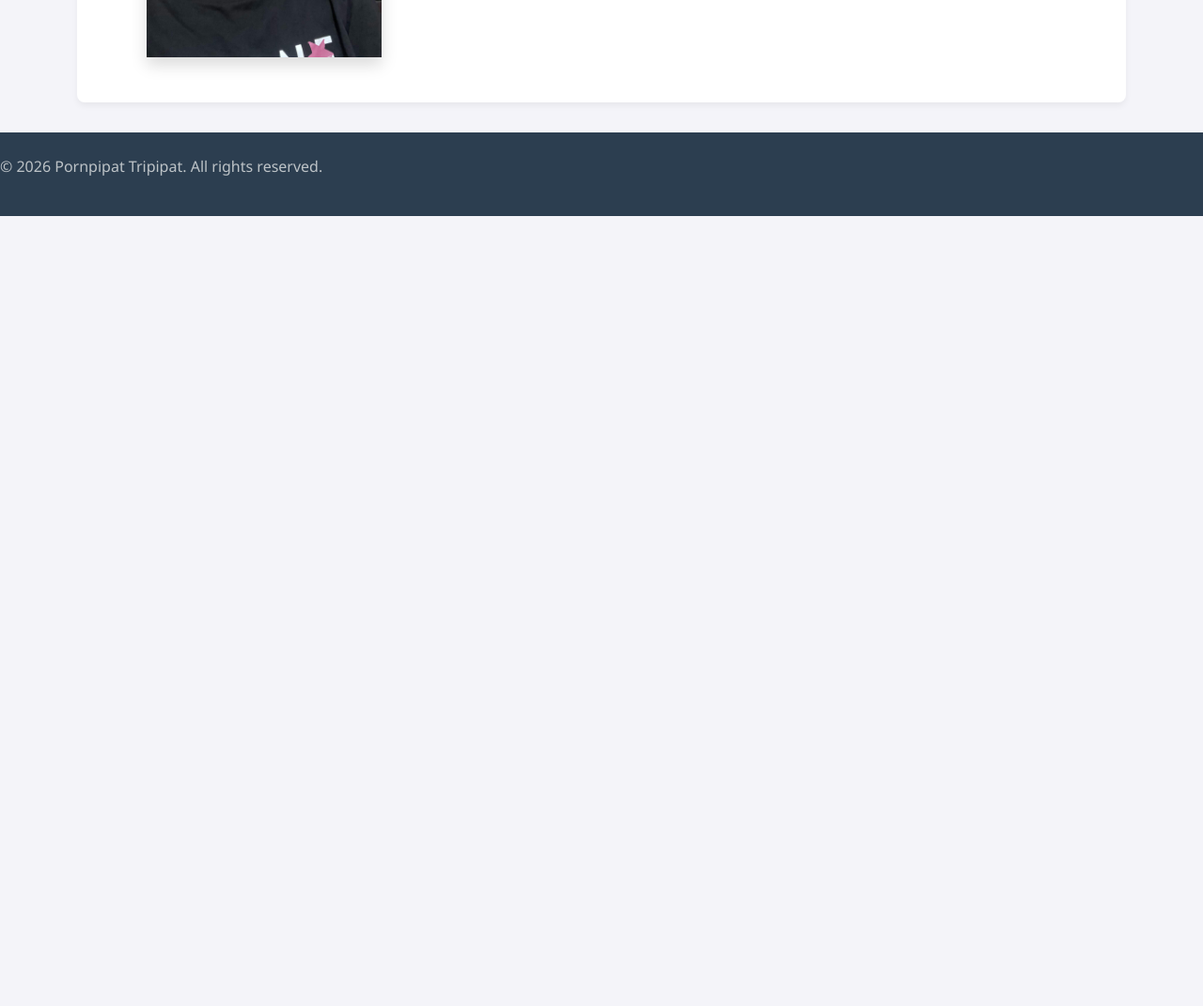
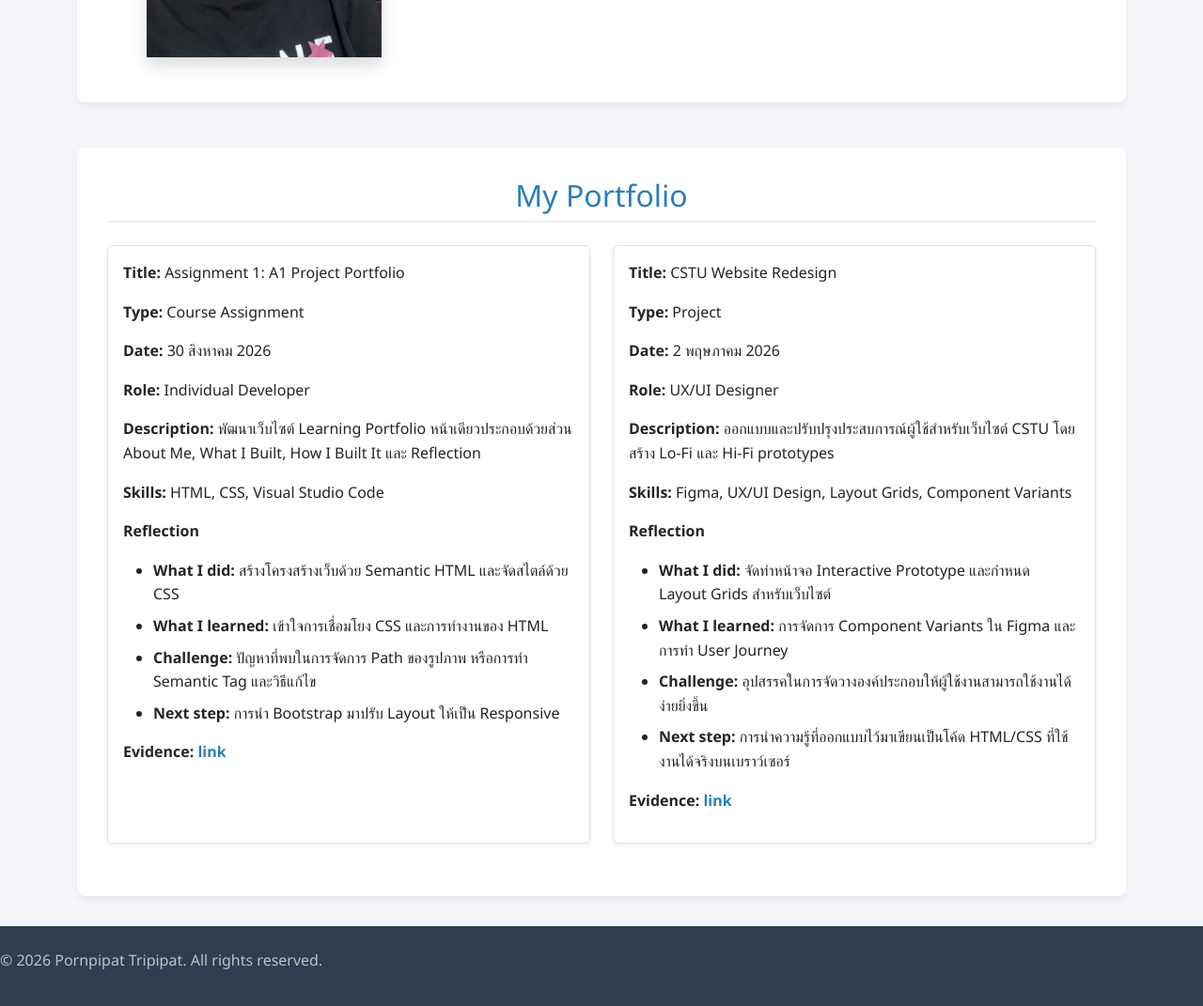
Before and after one commit to pornpipattripipat/A2_6709616087, a plain HTML site: page index.html in a window 1280 px wide. Shown: the part 545-1616 px from the top of the page at 94% size. Before the commit the page ends 800 px from the top, so only its background shows below. Drawn offline with nearby package versions, Linux system fonts and the light colour scheme.

Commit message:
Add portfolio section

```diff
--- a/index.html
+++ b/index.html
@@ -15,7 +15,7 @@
         <h1>A2 Project Portfolio</h1>
     </header>
 <main class="container mt-5">
-    <section id="about-me">
+<section id="about-me">
     <h2 class="text-center mb-4">About Me</h2>
     <div class="row align-items-center">
 
@@ -28,7 +28,49 @@
         <p><strong>ความสนใจ:</strong> สนใจด้านการวิเคราะห์ข้อมูล การออกแบบ UX/UI และ การเขียนโปรแกรม</p>
     </div>
     </div>
-    </section>
+</section>
+<section id="my-portfolio" class="mt-5">
+    <h2 class="text-center mb-4">My Portfolio</h2>
+    <div class="row align-items-stretch">
+    <div class="col-md-6 mb-4">
+    <div class="p-3 border rounded shadow-sm h-100">
+        <p><strong>Title:</strong> Assignment 1: A1 Project Portfolio</p>
+        <p><strong>Type:</strong> Course Assignment</p>
+        <p><strong>Date:</strong> 30 สิงหาคม 2026</p>
+        <p><strong>Role:</strong> Individual Developer</p>
+        <p><strong>Description:</strong> พัฒนาเว็บไซต์ Learning Portfolio หน้าเดียวประกอบด้วยส่วน About Me, What I Built, How I Built It และ Reflection</p>
+        <p><strong>Skills:</strong> HTML, CSS, Visual Studio Code</p>
+        <p><strong>Reflection</strong></p>
+            <ul>
+            <li><strong>What I did:</strong> สร้างโครงสร้างเว็บด้วย Semantic HTML และจัดสไตล์ด้วย CSS</li>
+            <li><strong>What I learned:</strong> เข้าใจการเชื่อมโยง CSS และการทำงานของ HTML</li>
+            <li><strong>Challenge:</strong> ปัญหาที่พบในการจัดการ Path ของรูปภาพ หรือการทำ Semantic Tag และวิธีแก้ไข</li>
+            <li><strong>Next step:</strong> การนำ Bootstrap มาปรับ Layout ให้เป็น Responsive</li>
+            </ul>
+        <p><strong>Evidence:</strong> <a href="https://drive.google.com/.../1vZni...">link</a></p>
+    </div>
+    </div>
+    <div class="col-md-6 mb-4">
+    <div class="p-3 border rounded shadow-sm h-100">
+        <p><strong>Title:</strong> CSTU Website Redesign</p>
+        <p><strong>Type:</strong> Project</p>
+        <p><strong>Date:</strong> 2 พฤษภาคม 2026</p>
+        <p><strong>Role:</strong> UX/UI Designer</p>
+        <p><strong>Description:</strong> ออกแบบและปรับปรุงประสบการณ์ผู้ใช้สำหรับเว็บไซต์ CSTU โดยสร้าง Lo-Fi และ Hi-Fi prototypes</p>
+        <p><strong>Skills:</strong> Figma, UX/UI Design, Layout Grids, Component Variants</p>
+        <p><strong>Reflection</strong></p>
+            <ul>
+            <li><strong>What I did:</strong> จัดทำหน้าจอ Interactive Prototype และกำหนด Layout Grids สำหรับเว็บไซต์</li>
+            <li><strong>What I learned:</strong> การจัดการ Component Variants ใน Figma และการทำ User Journey</li>
+            <li><strong>Challenge:</strong> อุปสรรคในการจัดวางองค์ประกอบให้ผู้ใช้งานสามารถใช้งานได้ง่ายยิ่งขึ้น</li>
+            <li><strong>Next step:</strong> การนำความรู้ที่ออกแบบไว้มาเขียนเป็นโค้ด HTML/CSS ที่ใช้งานได้จริงบนเบราว์เซอร์</li>
+            </ul>
+        <p><strong>Evidence:</strong> <a href="https://drive.google.com/.../1A-azb...">link</a></p>
+    </div>
+    </div>
+
+</div>
+</section>
 </main>
 
     <footer>
```
